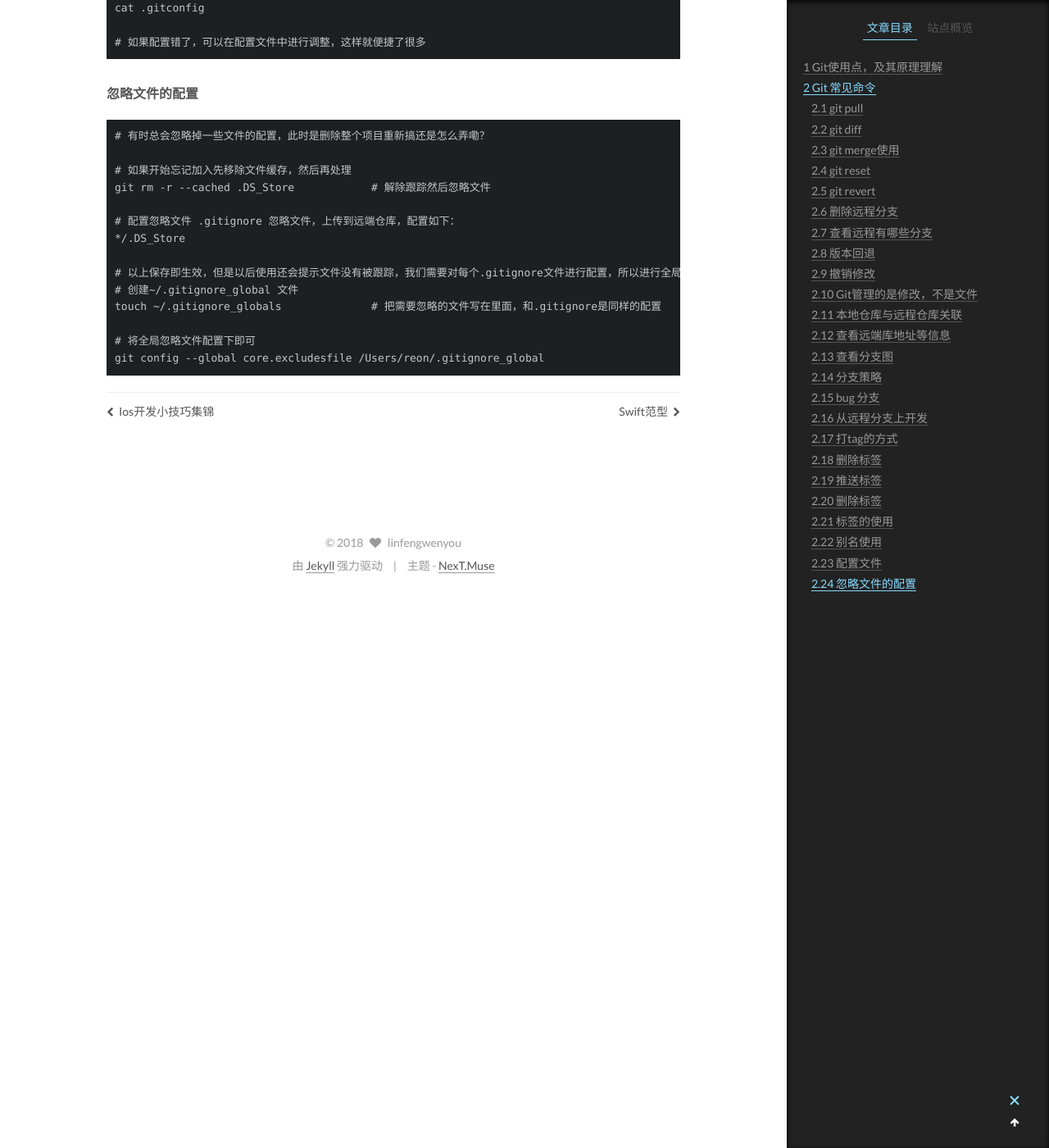
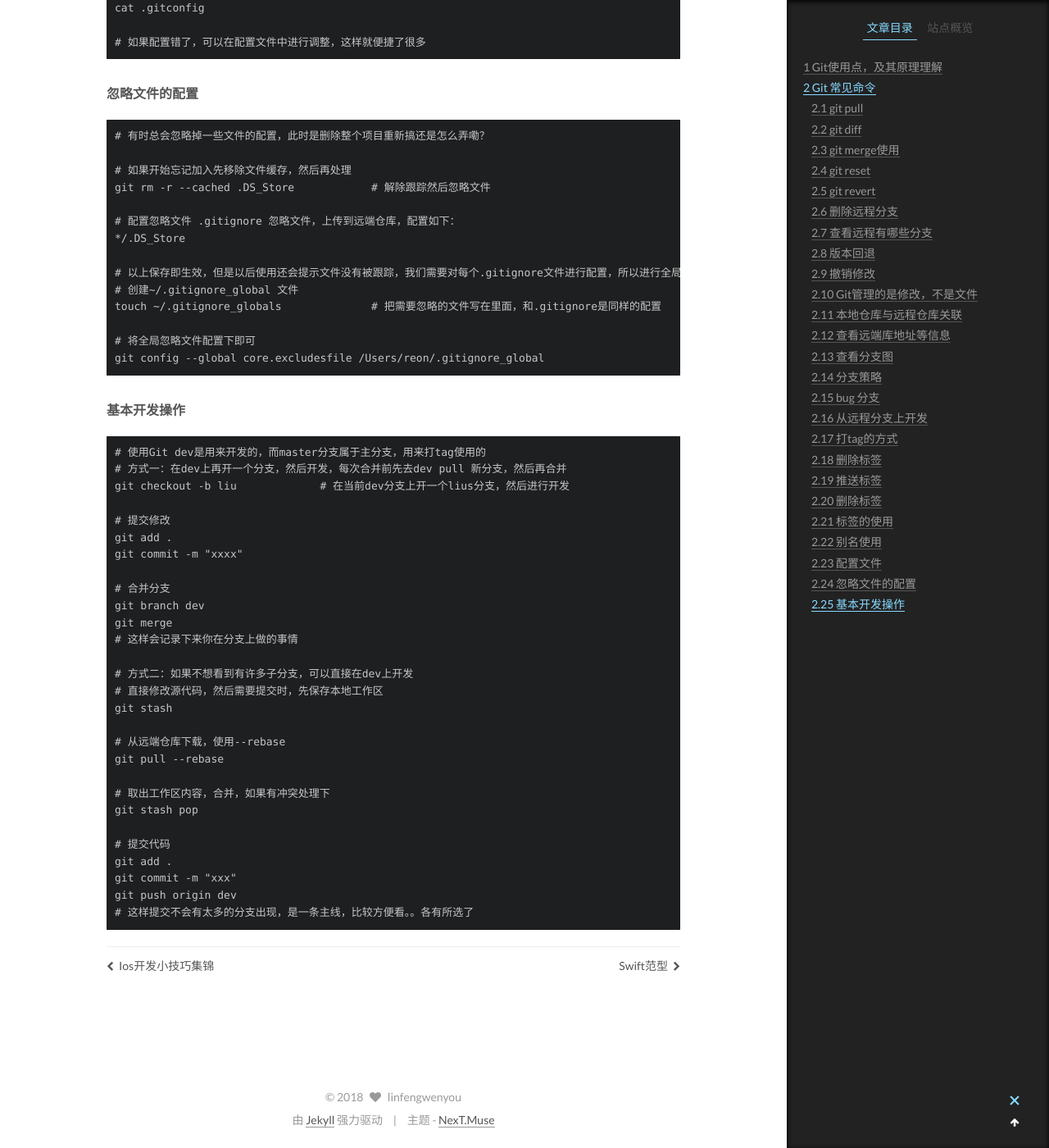
Before and after one commit to linfengwenyou/linfengwenyou.github.io, a Jekyll site: the page built from _posts/2017-11-01-Git基本操作整理.md, in a window 1280 px wide and 1400 px high, scrolled down 10495 px. Shown: the whole window at 82% size. Built offline with Jekyll 4.4.1, drawn with Linux system fonts in a browser that asks for light colours.

Commit message:
Git 添加新操作

````diff
--- a/_posts/2017-11-01-Git基本操作整理.md
+++ b/_posts/2017-11-01-Git基本操作整理.md
@@ -546,3 +546,38 @@ touch ~/.gitignore_globals		# 把需要忽略的文件写在里面，和.gitigno
 # 将全局忽略文件配置下即可
 git config --global core.excludesfile /Users/reon/.gitignore_global
 ```
+
+
+
+#### 基本开发操作
+
+```
+# 使用Git dev是用来开发的，而master分支属于主分支，用来打tag使用的
+# 方式一：在dev上再开一个分支，然后开发，每次合并前先去dev pull 新分支，然后再合并
+git checkout -b liu		# 在当前dev分支上开一个lius分支，然后进行开发
+
+# 提交修改
+git add .
+git commit -m "xxxx"
+
+# 合并分支
+git branch dev
+git merge
+# 这样会记录下来你在分支上做的事情
+
+# 方式二：如果不想看到有许多子分支，可以直接在dev上开发
+# 直接修改源代码，然后需要提交时，先保存本地工作区
+git stash
+
+# 从远端仓库下载，使用--rebase
+git pull --rebase
+
+# 取出工作区内容，合并，如果有冲突处理下
+git stash pop
+
+# 提交代码
+git add .
+git commit -m "xxx"
+git push origin dev
+# 这样提交不会有太多的分支出现，是一条主线，比较方便看。。各有所选了
+```
````
Also changed, not shown: 1 other file.
